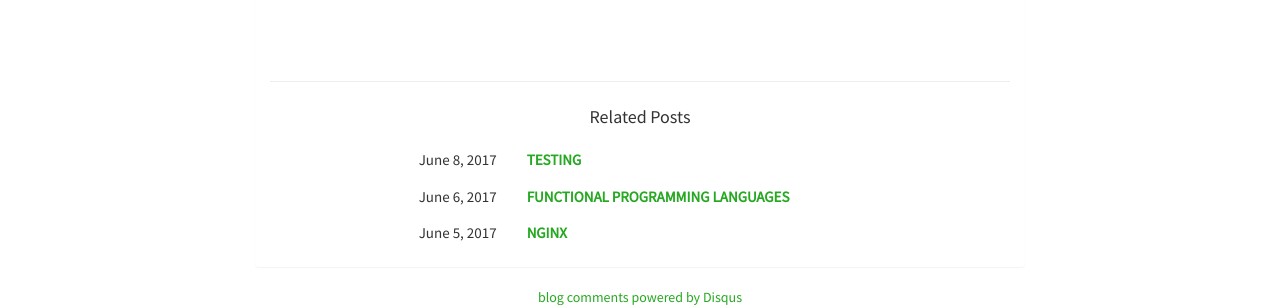
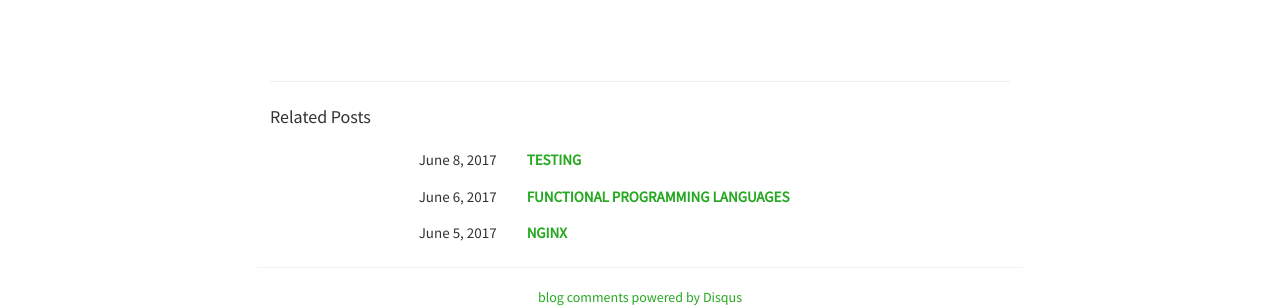
Before and after one commit to Akshaykishore/AkshayKishore.github.io, a Jekyll site: the page built from _posts/2017-04-21-es2018.html, in a window 1280 px wide. Shown: the part 1273-1581 px from the top of the page. Built offline with Jekyll 4.4.1, drawn with Linux system fonts in a browser that asks for light colours; nearby versions of some CDN libraries; comment, search, counter and statistics services are not loaded.

Commit message:
Create main.css

```diff
--- a/static/css/main.css
+++ b/static/css/main.css
@@ -107,12 +107,12 @@ body {
  max-width: 100%;
 }
 .panel-default h4 {
-  text-align: center;
+  text-align: left;
   line-height: 24px;
   font-size: 22px;
 }
 .panel-default h5 {
-  text-align: center;
+  text-align: left;
   line-height: 30px;
   font-size: 18px;
 }
@@ -130,7 +130,7 @@ body {
 }
 .panel-body {
   padding-top: -10px;
-  text-align: center;
+  text-align: left;
 }
 .social {
   padding-top: 12px;
```
